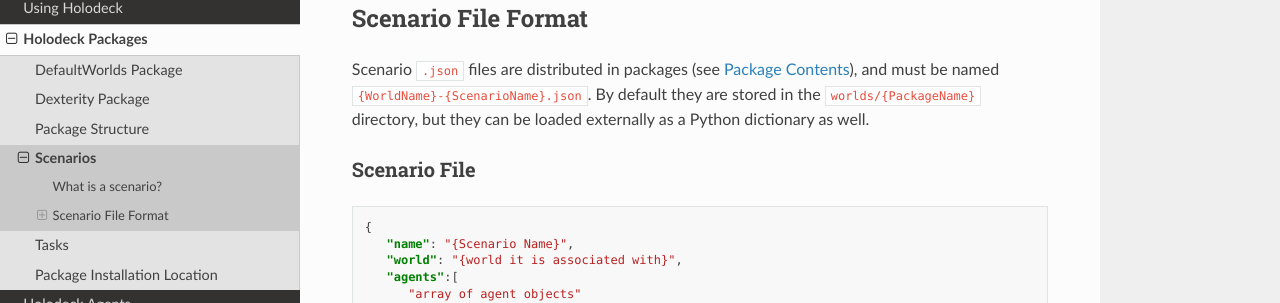
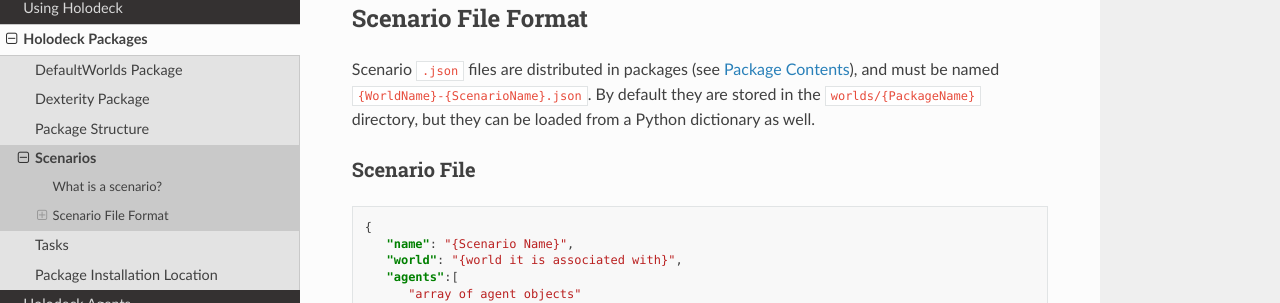
Before and after one commit to BYU-PCCL/holodeck, a Sphinx documentation site: the page built from docs/packages/docs/scenarios.rst, in a window 1280 px wide and 900 px high, scrolled down 697 px. Shown: the part 148-451 px from the top of the window. Built offline with Sphinx 7.4.7 and the Read the Docs theme 2.0.0, drawn with Linux system fonts in a browser that asks for light colours; formulas are drawn with MathJax 3.

Commit message:
Remove confusing word

```diff
--- a/docs/packages/docs/scenarios.rst
+++ b/docs/packages/docs/scenarios.rst
@@ -43,7 +43,7 @@
 Scenario ``.json`` files are distributed in packages (see
 :ref:`package-contents`), and must be named
 ``{WorldName}-{ScenarioName}.json``. By default they are stored in the
-``worlds/{PackageName}`` directory, but they can be loaded externally as a
+``worlds/{PackageName}`` directory, but they can be loaded from a
 Python dictionary as well.
 
 Scenario File
```
